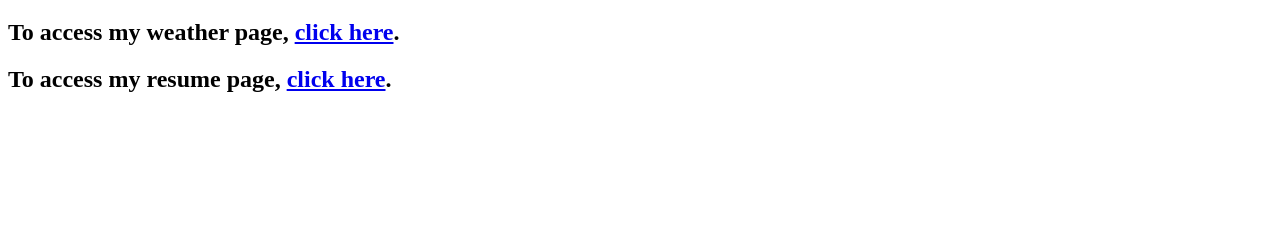
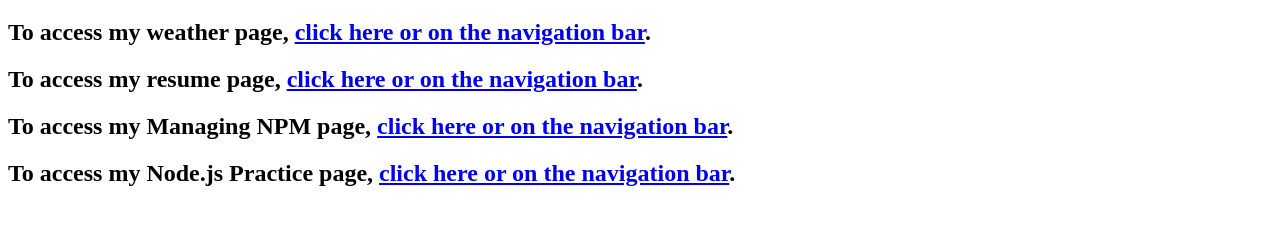
Before and after one commit to BenKluger/BenKluger.github.io, a plain HTML site: page index.html in a window 1280 px wide. Shown: the part 117-342 px from the top of the page. Drawn offline with Linux system fonts and the light colour scheme.

Commit message:
it works now

```diff
--- a/index.html
+++ b/index.html
@@ -21,8 +21,10 @@
 
 <h1>This is my home page for CS 355</h1>
 
-  <h2>To access my weather page, <a href="https://benkluger.github.io/weather.html">click here</a>.</h2>
-  <h2>To access my resume page, <a href="https://benkluger.github.io/resume.html">click here</a>.</h2>
+  <h2>To access my weather page, <a href="https://benkluger.github.io/weather.html">click here or on the navigation bar</a>.</h2>
+  <h2>To access my resume page, <a href="https://benkluger.github.io/resume.html">click here or on the navigation bar</a>.</h2>
+  <h2>To access my Managing NPM page, <a href="https://replit.com/@BenKluger/BenKlugergithubio#package.json">click here or on the navigation bar</a>.</h2>
+  <h2>To access my Node.js Practice page, <a href="https://replit.com/@BenKluger/boilerplate-npm#package.json">click here or on the navigation bar</a>.</h2>
 
 <script>
   /* Toggle between adding and removing the "responsive" class to topnav when the user clicks on the icon */
```
